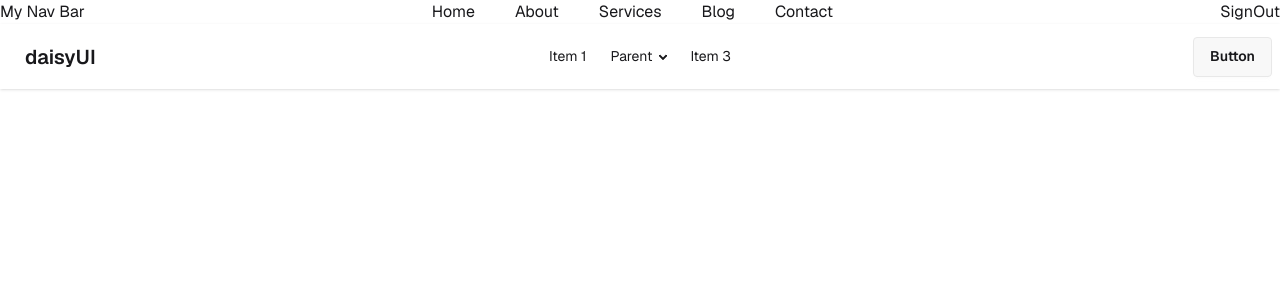
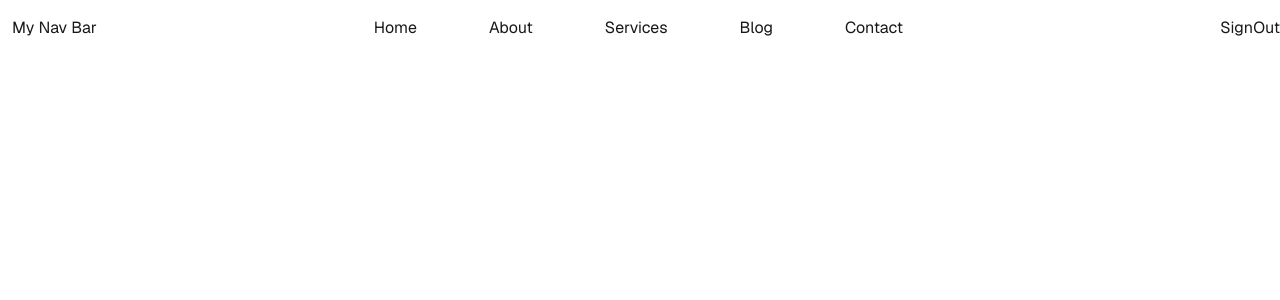
Before and after one commit to Sakibur59/explore-tailwind-daisyui-in-react, a React (Vite) app: page /contact in a window 1280 px wide. Shown: the top 300 px of the page. Built offline with nearby package versions, Linux system fonts and the light colour scheme.

Commit message:
menu toggiling for medium devices are added

```diff
--- a/src/App.jsx
+++ b/src/App.jsx
@@ -5,7 +5,7 @@ function App() {
   return (
     <>
       <NavBar></NavBar>
-      <div className="navbar bg-base-100 shadow-sm">
+      {/* <div className="navbar bg-base-100 shadow-sm">
         <div className="navbar-start">
           <div className="dropdown">
             <div tabIndex={0} role="button" className="btn btn-ghost lg:hidden">
@@ -76,7 +76,7 @@ function App() {
         <div className="navbar-end">
           <a className="btn">Button</a>
         </div>
-      </div>
+      </div> */}
     </>
   );
 }
--- a/src/Components/NavBar/NavBar.jsx
+++ b/src/Components/NavBar/NavBar.jsx
@@ -29,19 +29,24 @@ const navData = [
   }
 ];
 const NavBar = () => {
-  const [open,setOpen]=useState(false)
+  const [open,setOpen]=useState(false);
+  const links = navData.map(route => <li className='mr-10 px-4 hover:bg-amber-300'><a href={route.path}>{route.name}</a></li>);
     return (
-        <nav className='flex justify-between'>
+        <nav className='flex justify-between mt-4'>
             <span className='flex'onClick={()=>setOpen(!open)}>
               {
                 open ? <X className='md:hidden'></X>: <Menu className='md:hidden'></Menu>
               }
-
-            <h2>My Nav Bar</h2>
+              <ul className={`md:hidden absolute duration-1000
+                ${open ? 'top-12':'-top-40'}
+                `}>
+                {links}
+              </ul>
+            <h2 className='ml-3'>My Nav Bar</h2>
             </span>
-            <ul className='flex'>
+            <ul className='md:flex hidden'>
                 {
-                    navData.map(route => <li className='mr-10'><a href={route.path}>{route.name}</a></li>)
+                    links
                 }
             </ul>
             <button>SignOut</button>
```
